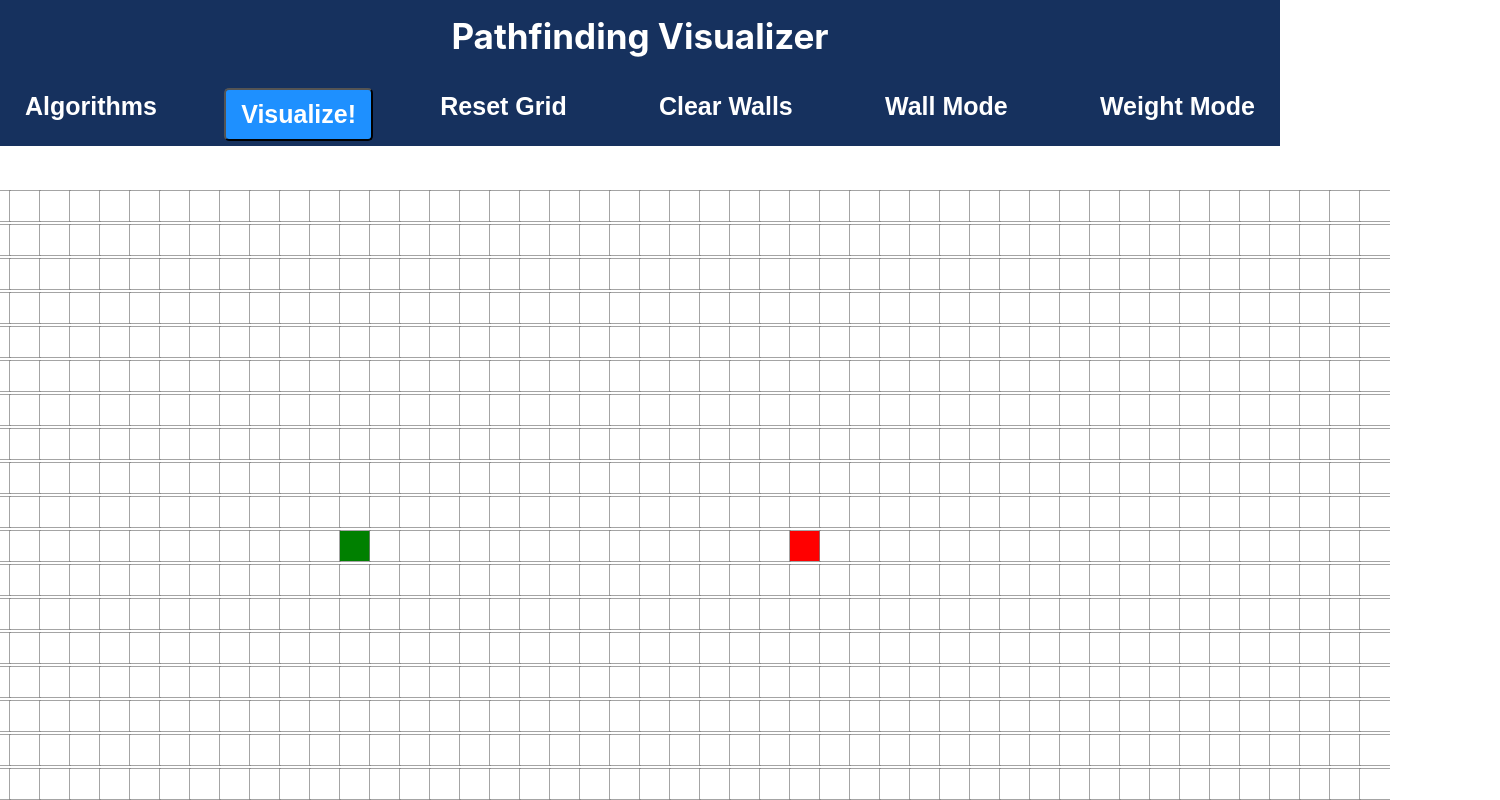
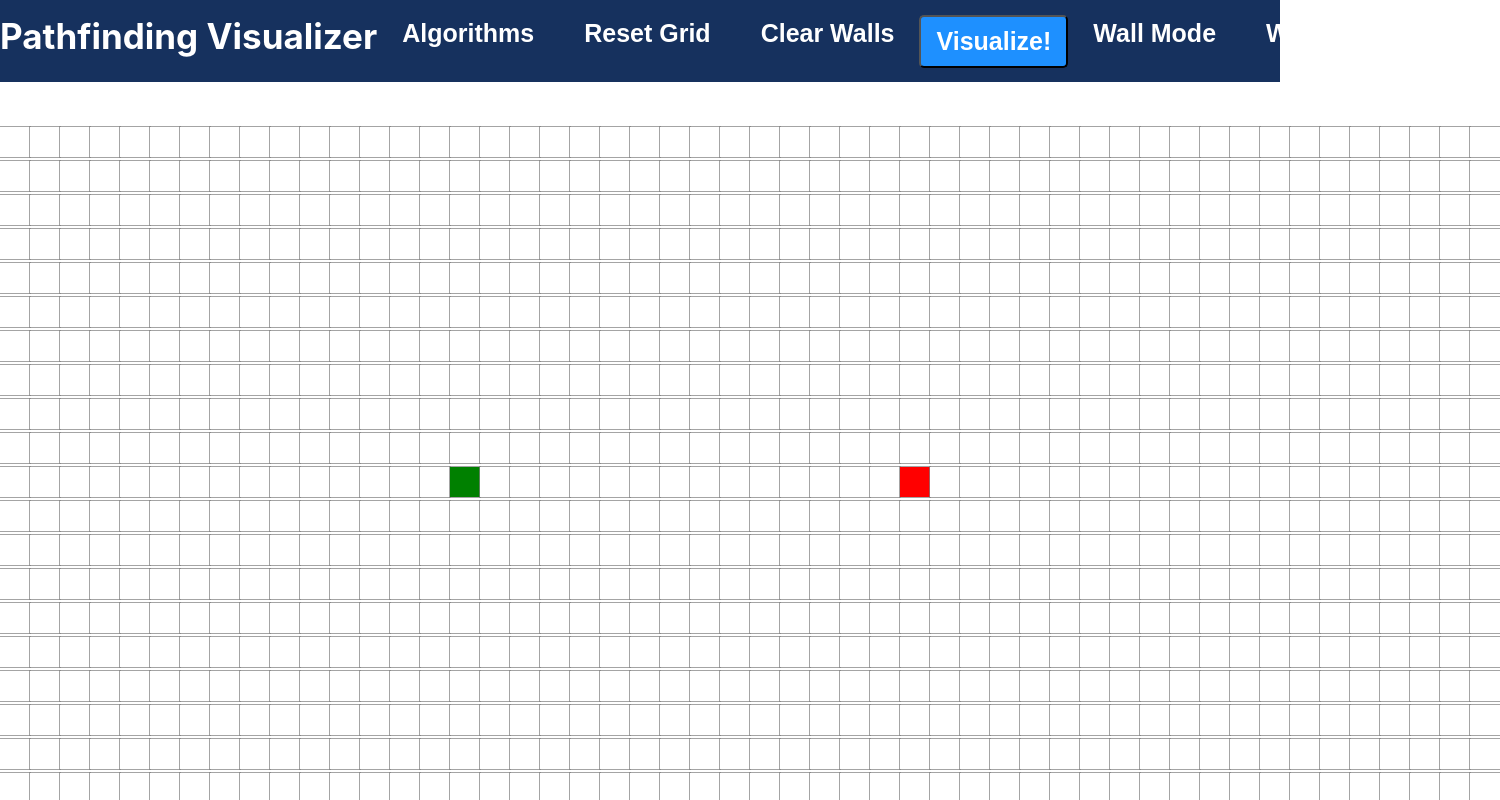
Before and after one commit to ChristopherChau/PathFindingVisualizer, a React (Create React App) app: page / in a window 1280 px wide. Shown: the top 800 px of the page, 1500 px wide, since content can reach past the window. Built offline with nearby package versions, Linux system fonts and the light colour scheme.

Commit message:
Changed header styling

```diff
--- a/src/PathFindingVisualizer/PathFindingVisualizer.jsx
+++ b/src/PathFindingVisualizer/PathFindingVisualizer.jsx
@@ -72,7 +72,7 @@ export default class PathFindingVisualizer extends Component {
     reset = false;
   }
 
-  componentDidMount() { //this is a function that is automatically called
+  componentDidMount() {
     this.resetGrid();
   }
 
@@ -101,14 +101,12 @@ export default class PathFindingVisualizer extends Component {
     }
     else{
       newGrid = getNewGridWithWall(this.state.nodes, row, col);
-      // console.log(newGrid);
     }
-    // console.log(newGrid);
-    this.setState({nodes : newGrid}); //according to the console.log, at this time once enter is done running, the new grid does have the updated walls
+    this.setState({nodes : newGrid});
   }
 
   handleMouseUp(){
-    this.setState({mouseIsPressed:false}); //as of over here too the new state does indeed have the walls
+    this.setState({mouseIsPressed:false});
   }
 
   setMode(mode){
@@ -230,8 +228,8 @@ export default class PathFindingVisualizer extends Component {
       <>
       <div className='container'>
         <div className='header'>
+          <div className='buttonList'>
           <div className='title'>Pathfinding Visualizer</div>
-          <div className='buttonList'>
             <div className='dropdown'>
               <button className='dropButn regularButn'>Algorithms</button>
               <div className='dropdownContent'>
@@ -248,14 +246,14 @@ export default class PathFindingVisualizer extends Component {
               </div>
 
             </div>
-            <button className='visualizeButn' onClick={() => this.visualizeCurrAlg(this.state.nodes)}>
-              Visualize!
-            </button>
             <button onClick={() => this.resetGrid()} className='regularButn'>
               Reset Grid
             </button>
             <button onClick={() => this.resetWalls()}className='regularButn'>
               Clear Walls
+            </button>
+            <button className='visualizeButn' onClick={() => this.visualizeCurrAlg(this.state.nodes)}>
+              Visualize!
             </button>
             <button onClick={() => this.setMode('wallMode')}className='regularButn wallButn'>Wall Mode</button>
             <button onClick={() => this.setMode('weightMode')}className='regularButn weightButn'>Weight Mode</button>
--- a/src/PathFindingVisualizer/styles/grid.css
+++ b/src/PathFindingVisualizer/styles/grid.css
@@ -1,4 +1,5 @@
 .grid{
   margin-top:45px;
   margin-bottom:20px;
+  width:100%;
 }
--- a/src/PathFindingVisualizer/styles/navBar.css
+++ b/src/PathFindingVisualizer/styles/navBar.css
@@ -1,16 +1,20 @@
-.container{
-  display:flex;
+.container {
+  display: flex;
   flex-direction: column;
   align-items: center;
-  text-align: center;
-  top: 0;
+  justify-content: flex-start;
+  /* Add other styling as needed */
 }
+
 .header{
   display:flex;
   flex-direction: column;
   background-color: rgb(22, 49, 94);
   width:100%;
   box-sizing: border-box;
+  /* position:fixed;
+  right:0;
+  left:0; */
 }
 
 .title{
```
